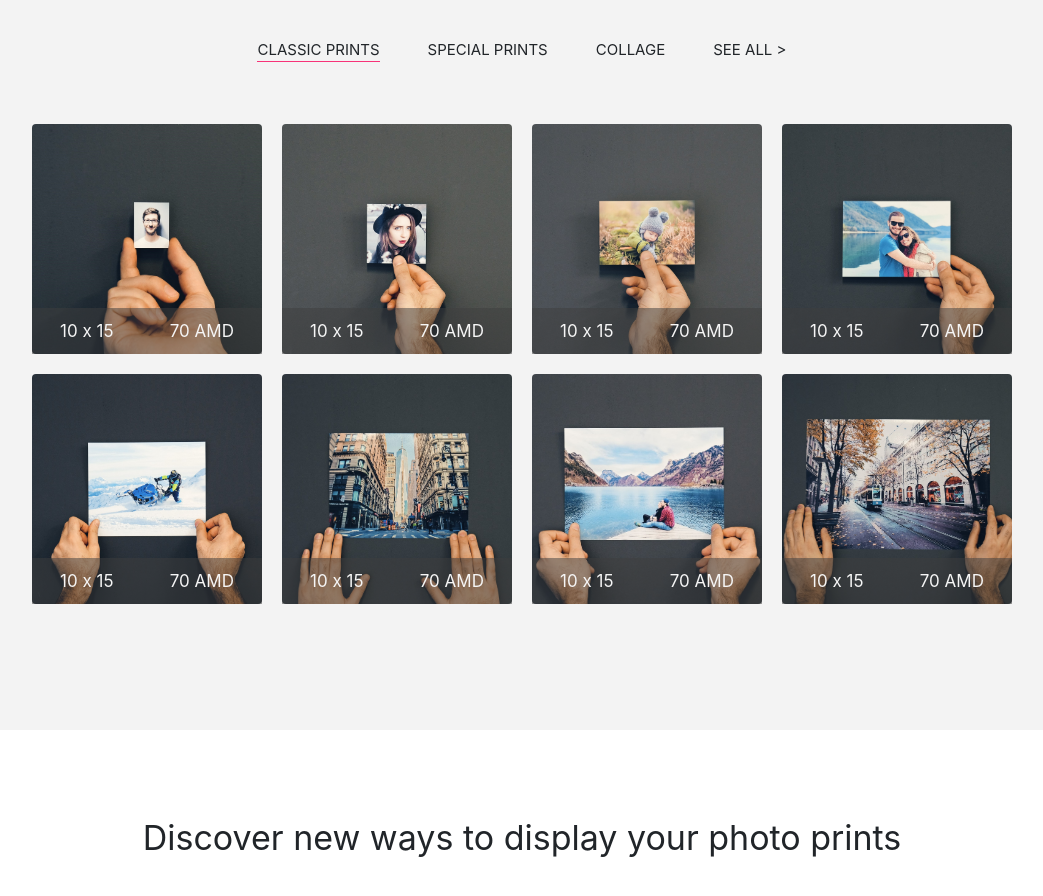
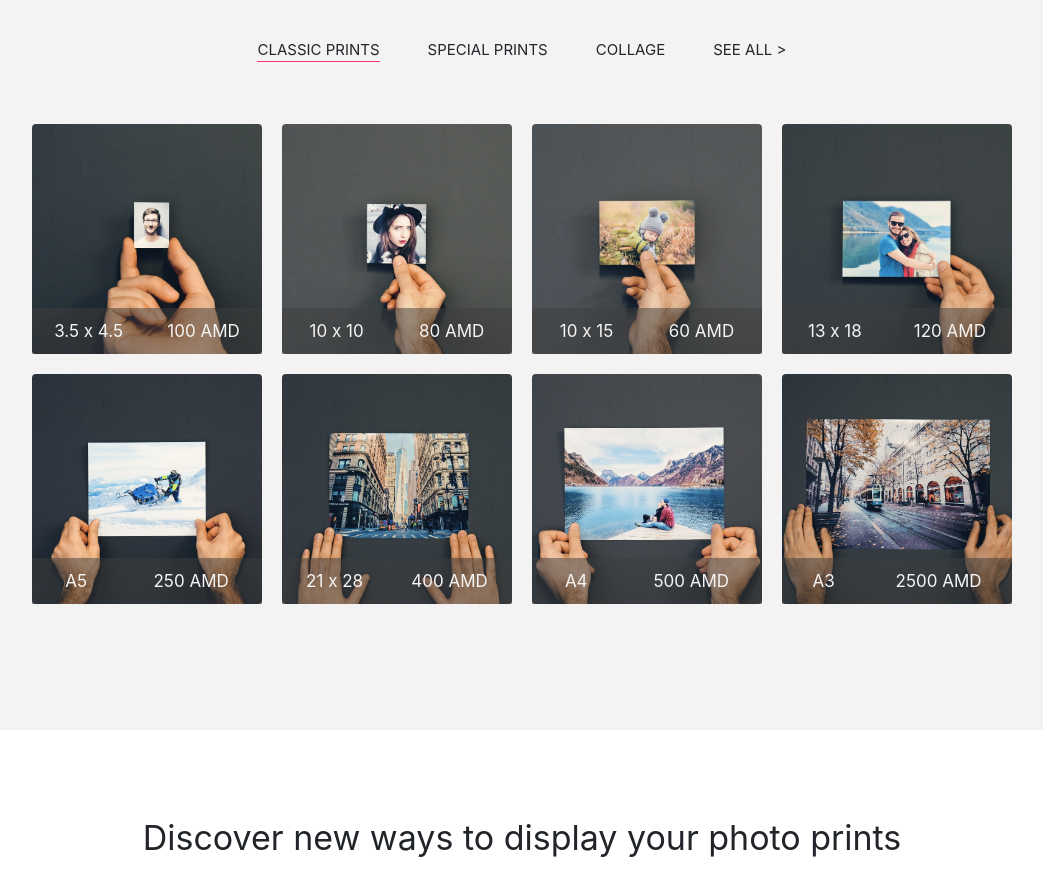
Before and after one commit to hayknurijanyan/yourphoto, a React (Create React App) app: page / in a window 1280 px wide. Shown: the part 920-1816 px from the top of the page, without its empty margins (118-1161 px from the left). Built offline with nearby package versions, Linux system fonts and the light colour scheme; no server answers.

Commit message:
Navbar changed

```diff
--- a/package.json
+++ b/package.json
@@ -16,6 +16,7 @@
     "react-image-crop": "^8.6.6",
     "react-router-dom": "^5.2.0",
     "react-scripts": "4.0.3",
+    "uuid": "^8.3.2",
     "web-vitals": "^1.1.0"
   },
   "scripts": {
--- a/src/App.js
+++ b/src/App.js
@@ -2,7 +2,7 @@ import "./App.css";
 import Order from "./components/Order/Order";
 import { BrowserRouter as Router, Switch, Route } from "react-router-dom";
 import Cart from "./components/Cart/Cart";
-import Navbar from "./components/Home/Navbar";
+import Navbar from "./components/Navbar/Navbar";
 import Home from "./components/Home/Home";
 import Checkout from "./components/Cart/Checkout";
 import SignIn from "./components/Authentication/SignIn";
@@ -11,23 +11,41 @@ import { AuthProvider } from "./contexts/AuthContext";
 import ForgotPassword from "./components/Authentication/ForgotPassword";
 import Profile from "./components/Authentication/Profile";
 import PrivateRoute from "./components/Authentication/PrivateRoute";
+import { useState } from "react";
 
 function App() {
+  let [cart, setCart] = useState("0");
+
+  const handleAddToCart = () => {
+    setCart(++cart);
+  };
+
   return (
     <>
       <Router>
         <AuthProvider>
-          <Navbar />
+          <Navbar cart={cart} />
           <Switch>
             <PrivateRoute path="/profile" component={Profile} />
             <Route path="/signin" component={SignIn} />
             <Route path="/signup" component={SignUp} />
             <Route path="/forgot-password" component={ForgotPassword} />
-            <Route path="/order" component={Order} />
+            <Route
+              path="/order/:id"
+              render={(props) => (
+                <Order handleAddToCart={handleAddToCart} {...props} />
+              )}
+            />
+            <Route
+              path="/order"
+              render={(props) => (
+                <Order handleAddToCart={handleAddToCart} {...props} />
+              )}
+            />
+            <Route path="/cart/checkout" component={Checkout} />
             <Route path="/cart" component={Cart} />
-            <Route path="/cart/checkout" component={Checkout} />
             <div className="main">
-              <Route path="/" component={Home} />
+              <Route path="/" exact component={Home} />
             </div>
           </Switch>
         </AuthProvider>
--- a/src/components/Order/Image.css
+++ b/src/components/Order/Image.css
@@ -41,6 +41,7 @@
   text-align: center;
   vertical-align: middle;
   background-color: #f73378;
+
   border-radius: 16px;
   font-size: 16px;
   height: 32px;
--- a/src/components/Order/Order.jsx
+++ b/src/components/Order/Order.jsx
@@ -1,4 +1,4 @@
-import React, { useState, useRef } from "react";
+import React, { useState, useRef, useEffect } from "react";
 import "./Order.css";
 import Cropper from "./Cropper";
 import Preview from "./Preview";
@@ -9,48 +9,48 @@ import {
   Button,
   Card,
   DropdownButton,
+  ProgressBar,
   Container,
 } from "react-bootstrap";
+import { v4 as uuidv4 } from "uuid";
 
-let fileArray = [];
-let fileObj = [];
-
-function Order() {
-  const [selectedSize, setSelectedSize] = useState("10x15");
+function Order(props) {
+  let [selectedSize, setSelectedSize] = useState(
+    props.match.params.id.split("x").join(" x ")
+  );
   const [uploading, setUploading] = useState(false);
   const [images, setImages] = useState([]);
   const hiddenFileInput = React.useRef(null);
+  const [message, setMessage] = useState("");
 
-  const handleInputClick = (event) => {
-    hiddenFileInput.current.click();
-  };
+  // useEffect(() => {
+  //   // Run! Like go get some data from an API.
+  //   }
+  // });
 
   const handleFileInput = (e) => {
-    fileObj.unshift(e.target.files);
-    for (let i = 0; i < fileObj[0].length; i++) {
-      fileArray.unshift(URL.createObjectURL(fileObj[0][i]));
-    }
+    let uploads = [];
+    let newImages = [...images];
+    uploads.unshift(e.target.files);
+    uploads = Object.values(uploads[0]);
 
-    let uploads = [];
-
-    fileArray.map((blob, i) => {
-      return uploads.push({
-        imgSrc: blob,
-        id: i,
+    uploads.map((el) => {
+      return newImages.unshift({
+        imgSrc: URL.createObjectURL(el),
+        id: uuidv4(),
         count: 1,
-        size: selectedSize,
       });
     });
-    setImages(uploads);
-    fileObj = [];
+
+    setImages(newImages);
+    console.log(images, "ALLIMAGES");
   };
 
   const handleDelete = (id) => {
     const filteredImages = images.filter((img) => {
       return img.id !== id;
     });
-    console.log(filteredImages);
-    console.log(images, "images");
+    console.log(filteredImages, "FILTERED images");
     setImages(filteredImages);
   };
 
@@ -72,12 +72,12 @@ function Order() {
     }
   };
 
-  const handleDropDownSelect = (e) => {
-    const selectedSize = String(e);
-    setSelectedSize(selectedSize);
+  const handleInputClick = (event) => {
+    hiddenFileInput.current.click();
   };
 
   if (images.length > 0) {
+    console.log(selectedSize, "SIZE");
     return (
       <main id="main">
         <header>
@@ -88,16 +88,62 @@ function Order() {
             <DropdownButton
               alignRight
               title={selectedSize}
-              id="dropdown-menu-align-right"
-              onSelect={handleDropDownSelect}>
-              <Dropdown.Item href="#/10x15 ">10 x 15</Dropdown.Item>
-              <Dropdown.Item href="#/13x18">13 x 18</Dropdown.Item>
-              <Dropdown.Item href="#/A4">A4</Dropdown.Item>
+              id="dropdown-menu-align-right">
+              <Dropdown.Item
+                onClick={(e) => {
+                  setSelectedSize("3.5 x 4.5");
+                }}>
+                3.5 x 4.5
+              </Dropdown.Item>
+              <Dropdown.Item
+                onClick={(e) => {
+                  setSelectedSize("10 x 10");
+                }}>
+                10 x 10
+              </Dropdown.Item>
+              <Dropdown.Item
+                onClick={(e) => {
+                  setSelectedSize("10 x 15");
+                }}>
+                10 x 15
+              </Dropdown.Item>
+              <Dropdown.Item
+                onClick={(e) => {
+                  setSelectedSize("13 x 18");
+                }}>
+                13 x 18
+              </Dropdown.Item>
+              <Dropdown.Item
+                onClick={(e) => {
+                  setSelectedSize("A5 (14 x 21)");
+                }}>
+                A5 (14 x 21)
+              </Dropdown.Item>
+              <Dropdown.Item
+                onClick={(e) => {
+                  setSelectedSize("21 x 28");
+                }}>
+                21 x 28
+              </Dropdown.Item>
+              <Dropdown.Item
+                onClick={(e) => {
+                  setSelectedSize("A4");
+                }}>
+                A4
+              </Dropdown.Item>
+              <Dropdown.Item
+                onClick={(e) => {
+                  setSelectedSize("A3");
+                }}>
+                A3
+              </Dropdown.Item>
             </DropdownButton>
           </div>
           <div className="right-buttons">
-            <Link to="/cart">
-              <Button>Add To Cart</Button>
+            <Link>
+              <Button onClick={() => props.handleAddToCart()} variant="primary">
+                Add To Cart
+              </Button>
             </Link>
             <Button>Checkout</Button>
           </div>
@@ -105,6 +151,7 @@ function Order() {
         {/* <ProgressBar variant="danger" animated now={3} /> */}
         {/* <Cropper images={this.state.images} /> */}
         {/* <Preview /> */}
+        {/* {uploading && <ProgressBar animated now={45} />} */}
         <input
           type="file"
           style={{ display: "none" }}
@@ -112,9 +159,7 @@ function Order() {
           onChange={handleFileInput}
           multiple
         />
-        <div className="main-quantity" style={{ color: "black" }}>
-          Quantity: {images.length}
-        </div>
+        <div className="main-quantity">Quantity: {images.length}</div>
         <Grid
           increaseCount={handleIncreaseCount}
           decreaseCount={handleDecreaseCount}
--- a/src/components/ProductList/Standard.css
+++ b/src/components/ProductList/Standard.css
@@ -38,36 +38,43 @@
   background: url(../../imgs/photos/squere.JPG);
   background-size: cover;
   border-radius: 4px;
+  text-decoration: none !important;
 }
 .box3 {
   background: url(../../imgs/photos/standard.JPG);
   background-size: cover;
   border-radius: 4px;
+  text-decoration: none !important;
 }
 .box4 {
   background: url(../../imgs/photos/medium.JPG);
   background-size: cover;
   border-radius: 4px;
+  text-decoration: none !important;
 }
 .box5 {
   background: url(../../imgs/photos/A5.JPG);
   background-size: cover;
   border-radius: 4px;
+  text-decoration: none !important;
 }
 .box6 {
   background: url(../../imgs/photos/letter.JPG);
   background-size: cover;
   border-radius: 4px;
+  text-decoration: none !important;
 }
 .box7 {
   background: url(../../imgs/photos/A4.JPG);
   background-size: cover;
   border-radius: 4px;
+  text-decoration: none !important;
 }
 .box8 {
   background: url(../../imgs/photos/A3.JPG);
   background-size: cover;
   border-radius: 4px;
+  text-decoration: none !important;
 }
 
 @media only screen and (max-width: 1200px) {
--- a/src/components/ProductList/Standard.jsx
+++ b/src/components/ProductList/Standard.jsx
@@ -6,77 +6,77 @@ import "./Standard.css";
 const Standard = () => {
   return (
     <div id="standard">
-      <Link to="/order" className="box1">
+      <Link to="order/3.5x4.5" className="box1">
         <div className="box-details">
           <div className="box-detail-item">
-            <span>10 x 15</span>
-            <span>70 AMD</span>
+            <span>3.5 x 4.5</span>
+            <span>100 AMD</span>
           </div>
         </div>
       </Link>
 
-      <div className="box2">
+      <Link to="order/10x10" className="box2">
+        <div className="box-details">
+          <div className="box-detail-item">
+            <span>10 x 10</span>
+            <span>80 AMD</span>
+          </div>
+        </div>
+      </Link>
+
+      <Link to="order/10x15" className="box3">
         <div className="box-details">
           <div className="box-detail-item">
             <span>10 x 15</span>
-            <span>70 AMD</span>
+            <span>60 AMD</span>
           </div>
         </div>
-      </div>
+      </Link>
 
-      <div className="box3">
+      <Link to="order/13x18" className="box4">
         <div className="box-details">
           <div className="box-detail-item">
-            <span>10 x 15</span>
-            <span>70 AMD</span>
+            <span>13 x 18</span>
+            <span>120 AMD</span>
           </div>
         </div>
-      </div>
+      </Link>
 
-      <div className="box4">
+      <Link to="order/A5" className="box5">
         <div className="box-details">
           <div className="box-detail-item">
-            <span>10 x 15</span>
-            <span>70 AMD</span>
+            <span>A5</span>
+            <span>250 AMD</span>
           </div>
         </div>
-      </div>
+      </Link>
 
-      <div className="box5">
+      <Link to="order/21x28" className="box6">
         <div className="box-details">
           <div className="box-detail-item">
-            <span>10 x 15</span>
-            <span>70 AMD</span>
+            <span>21 x 28</span>
+            <span>400 AMD</span>
           </div>
         </div>
-      </div>
+      </Link>
 
-      <div className="box6">
+      <Link to="order/A4" className="box7">
         <div className="box-details">
           <div className="box-detail-item">
-            <span>10 x 15</span>
-            <span>70 AMD</span>
+            <span>A4</span>
+            <span>500 AMD</span>
           </div>
         </div>
-      </div>
+      </Link>
 
-      <div className="box7">
+      <Link to="order/A3" className="box8">
         <div className="box-details">
           <div className="box-detail-item">
-            <span>10 x 15</span>
-            <span>70 AMD</span>
+            <span>A3</span>
+            <span>2500 AMD</span>
           </div>
         </div>
-      </div>
-
-      <div className="box8">
-        <div className="box-details">
-          <div className="box-detail-item">
-            <span>10 x 15</span>
-            <span>70 AMD</span>
-          </div>
-        </div>
-      </div>
+      </Link>
     </div>
   );
 };
```
Also changed, not shown: src/components/Cart/Cart.jsx (+7 -9 lines), src/components/Navbar/Navbar.jsx (renamed from src/components/Home/Navbar.jsx, +16 -3 lines), src/components/Order/Order.css (+6 -2 lines), src/components/Navbar/MenuItems.jsx (renamed from src/components/Home/MenuItems.jsx), src/components/Navbar/Navbar.css (renamed from src/components/Home/Navbar.css), 1 other file (tests, documents, lock files or other folders).
